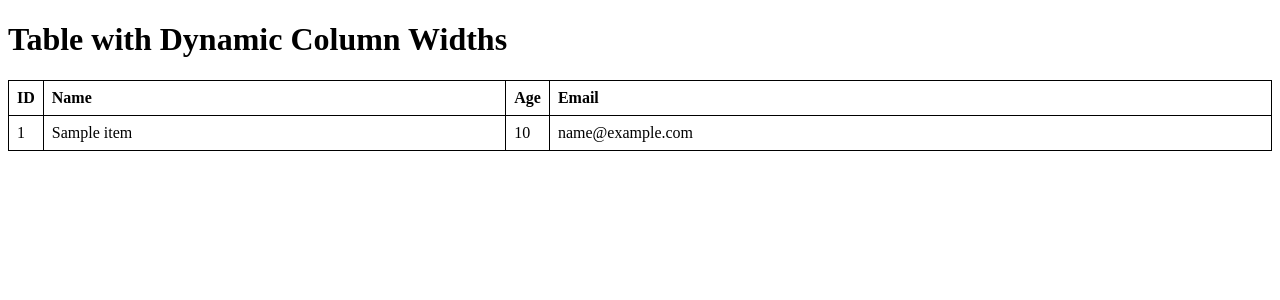
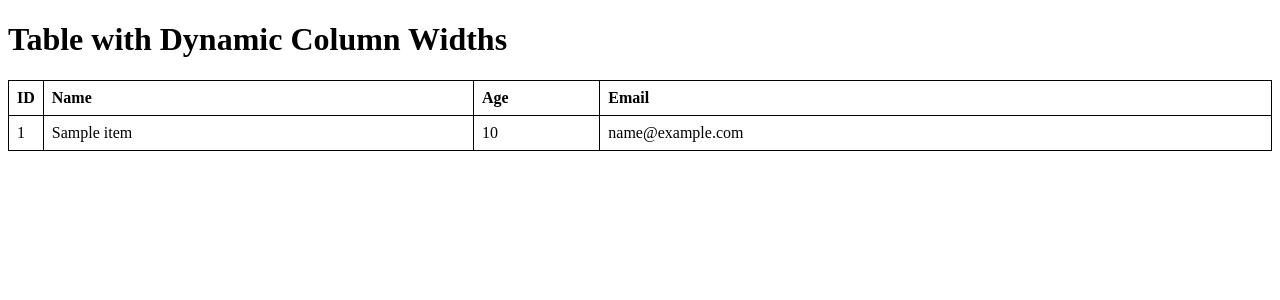
Before and after one commit to andrewcgaitskell/python_flask_charting, a Flask app: template templates/tables/dynamic_widths.html in a window 1280 px wide. Shown: the top 300 px of the page. Run offline with Flask 3, Linux system fonts and the light colour scheme; the template is opened without the code that fills it: most values are stand-ins (such as "Sample title", 1, 10 or a date in 2020).

Commit message:
Update dynamic_widths.html

```diff
--- a/templates/tables/dynamic_widths.html
+++ b/templates/tables/dynamic_widths.html
@@ -24,10 +24,10 @@
     <table>
         <thead>
             <tr>
-                <th style="width: {{ column_widths['id'] }}px;">ID</th>
-                <th style="width: {{ column_widths['name'] }}px;">Name</th>
-                <th style="width: {{ column_widths['age'] }}px;">Age</th>
-                <th style="width: {{ column_widths['email'] }}px;">Email</th>
+                <th style="width: {{ column_widths['id'] }}%;">ID</th>
+                <th style="width: {{ column_widths['name'] }}%;">Name</th>
+                <th style="width: {{ column_widths['age'] }}%;">Age</th>
+                <th style="width: {{ column_widths['email'] }}%;">Email</th>
             </tr>
         </thead>
         <tbody>
```
